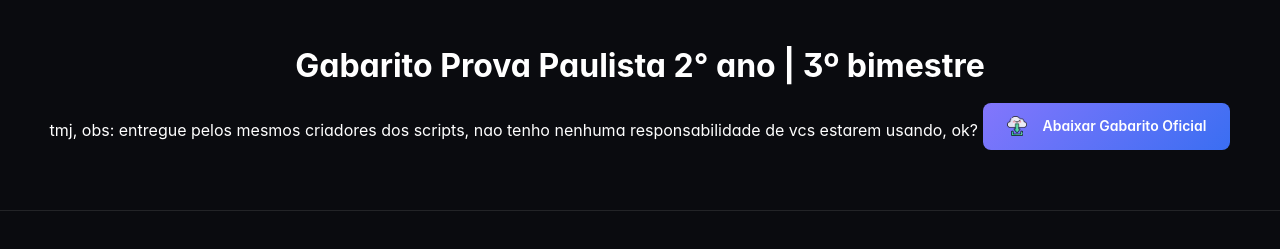
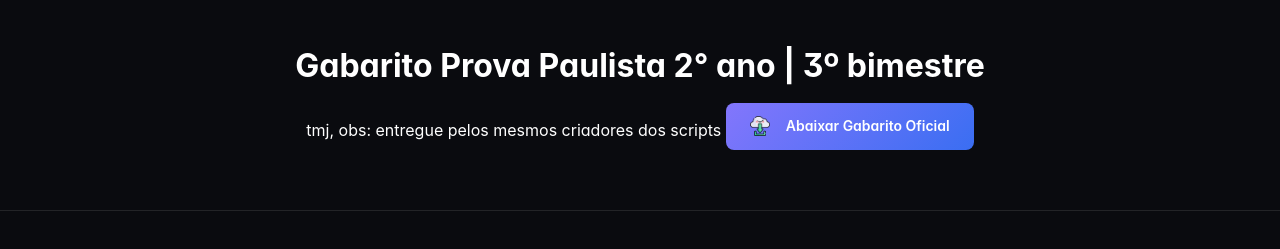
Before and after one commit to cryptitys/Gabarito2ano, a plain HTML site: page index.html in a window 1280 px wide. Shown: the top 249 px of the page. Drawn offline with Linux system fonts and the light colour scheme.

Commit message:
Update index.html

```diff
--- a/index.html
+++ b/index.html
@@ -9,13 +9,13 @@
 <body>
   <header class="page-header">
      <h1>Gabarito  Prova Paulista 2° ano | 3º bimestre</h1>
-    <a>tmj, obs: entregue pelos mesmos criadores dos scripts, nao tenho nenhuma responsabilidade de vcs estarem usando, ok?</a>
+    <a>tmj, obs: entregue pelos mesmos criadores dos scripts</a>
 
-    <section <a href="gabarito.pdf" download class="btn btn-primary">
+    <a href="gabarito.pdf" download class="btn btn-primary">
     <img src="download_8080679.png" alt="Ícone Download" style="width:20px; vertical-align:middle; margin-right:8px;">
     Abaixar Gabarito Oficial
 </a>
-  </section>
+
 
   </header>
 
```
